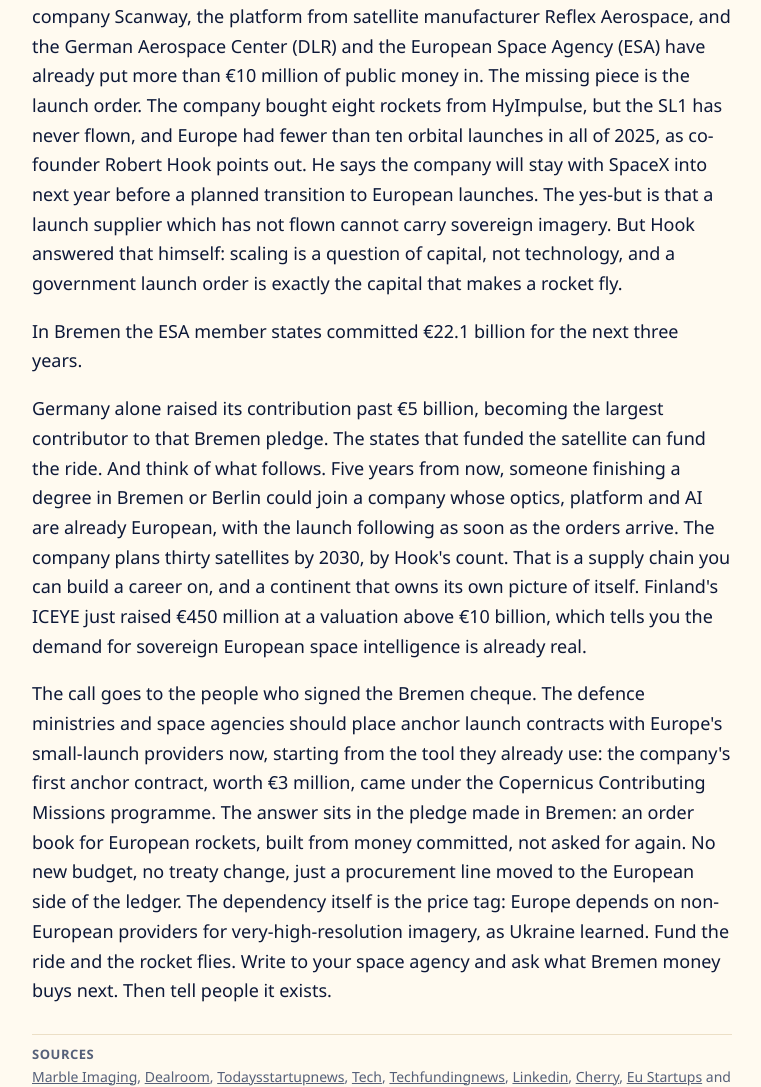
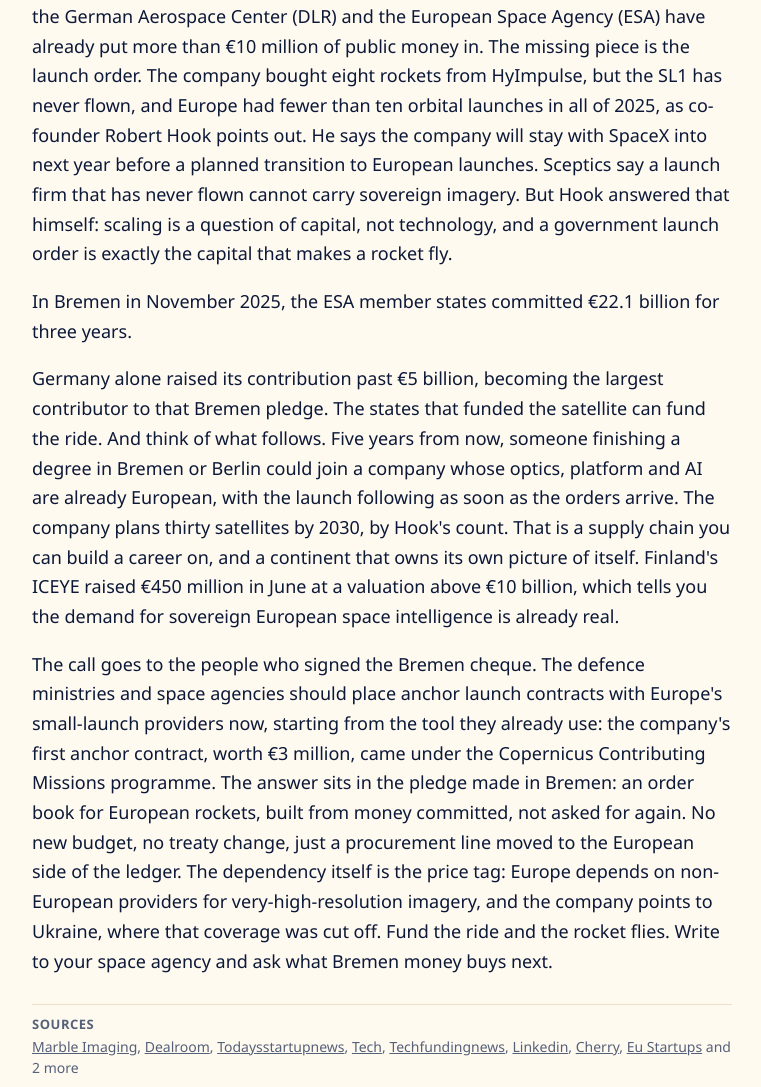
Before and after one commit to news-officina/europa-surgit, a plain HTML site: page 2026/11/europe-funds-the-satellite-but-spacex-flies-it-stop/index.html in a window 1280 px wide. Shown: the part 1629-2716 px from the top of the page, without its empty margins (258-1019 px from the left). Drawn offline with Linux system fonts and the light colour scheme.

Commit message:
Update site

```diff
--- a/2026/11/europe-funds-the-satellite-but-spacex-flies-it-stop/index.html
+++ b/2026/11/europe-funds-the-satellite-but-spacex-flies-it-stop/index.html
@@ -17,7 +17,7 @@
 <meta property="og:image:height" content="768">
 <meta property="og:image:alt" content="A figure completes the final link of a golden chain rising from a workshop toward a satellite in a sunrise sky.">
 <meta property="article:published_time" content="2026-11-14T20:19:02.342Z">
-<meta property="article:modified_time" content="2026-11-14T20:19:45.988Z">
+<meta property="article:modified_time" content="2026-11-14T21:53:42.386Z">
 <meta name="twitter:card" content="summary_large_image">
 <meta name="twitter:title" content="Europe funds the satellite but SpaceX flies it. Stop that.">
 <meta name="twitter:description" content="A Bremen satellite with paying customers is set to launch on an American rocket, while the €22.1 billion pledged in Bremen sits next to European launch firms that need orders. Buy the rockets and the satellite chain becomes fully European.">
@@ -40,11 +40,11 @@
 <time class="date" datetime="2026-11-14">14 November 2026</time>
 
 <figure><img src="../../../images/516e8904-38bd-4fb4-a6db-a44d914f5515.jpg" alt="A figure completes the final link of a golden chain rising from a workshop toward a satellite in a sunrise sky." width="1344" height="768"><figcaption>Illustration generated with AI.</figcaption></figure>
-<p class="body">A satellite from Marble Imaging, a startup founded in Bremen, passed its vibration tests in October and is fully funded. Marble Sat-1 ships to California in December and flies in February 2027. The Bremen startup already earns several million euros a year from more than ten customers, with over €20 million in data contracts waiting, and just raised another €6 million from Cherry Ventures. This is Germany's first commercial very-high-resolution satellite constellation, and it exists. The part that stings: the satellite itself will ride to orbit on SpaceX. Europe's eyes will launch American until the rockets the company bought from the rocket company HyImpulse fly.</p>
-<p class="body">What holds the chain broken is not the hardware. The optics come from Polish company Scanway, the platform from satellite manufacturer Reflex Aerospace, and the German Aerospace Center (DLR) and the European Space Agency (ESA) have already put more than €10 million of public money in. The missing piece is the launch order. The company bought eight rockets from HyImpulse, but the SL1 has never flown, and Europe had fewer than ten orbital launches in all of 2025, as co-founder Robert Hook points out. He says the company will stay with SpaceX into next year before a planned transition to European launches. The yes-but is that a launch supplier which has not flown cannot carry sovereign imagery. But Hook answered that himself: scaling is a question of capital, not technology, and a government launch order is exactly the capital that makes a rocket fly.</p>
-<p class="body">In Bremen the ESA member states committed €22.1 billion for the next three years.</p>
-<p class="body">Germany alone raised its contribution past €5 billion, becoming the largest contributor to that Bremen pledge. The states that funded the satellite can fund the ride. And think of what follows. Five years from now, someone finishing a degree in Bremen or Berlin could join a company whose optics, platform and AI are already European, with the launch following as soon as the orders arrive. The company plans thirty satellites by 2030, by Hook's count. That is a supply chain you can build a career on, and a continent that owns its own picture of itself. Finland's ICEYE just raised €450 million at a valuation above €10 billion, which tells you the demand for sovereign European space intelligence is already real.</p>
-<p class="body">The call goes to the people who signed the Bremen cheque. The defence ministries and space agencies should place anchor launch contracts with Europe's small-launch providers now, starting from the tool they already use: the company's first anchor contract, worth €3 million, came under the Copernicus Contributing Missions programme. The answer sits in the pledge made in Bremen: an order book for European rockets, built from money committed, not asked for again. No new budget, no treaty change, just a procurement line moved to the European side of the ledger. The dependency itself is the price tag: Europe depends on non-European providers for very-high-resolution imagery, as Ukraine learned. Fund the ride and the rocket flies. Write to your space agency and ask what Bremen money buys next. Then tell people it exists.</p>
+<p class="body">A satellite from Marble Imaging, a startup founded in Bremen, passed its vibration tests in October and is fully funded. Marble Sat-1 ships to California in December and flies in February 2027. The Bremen startup already earns several million euros a year from more than ten customers, with over €20 million in data contracts waiting, and just raised another €6 million from Cherry Ventures. This is Germany's first commercial very-high-resolution satellite constellation, and it exists. The part that stings: the satellite itself will ride to orbit on SpaceX. Europe's eyes will launch American until the eight rockets the company bought from HyImpulse fly.</p>
+<p class="body">What holds the chain broken is not the hardware. The optics come from Polish company Scanway, the platform from satellite manufacturer Reflex Aerospace, and the German Aerospace Center (DLR) and the European Space Agency (ESA) have already put more than €10 million of public money in. The missing piece is the launch order. The company bought eight rockets from HyImpulse, but the SL1 has never flown, and Europe had fewer than ten orbital launches in all of 2025, as co-founder Robert Hook points out. He says the company will stay with SpaceX into next year before a planned transition to European launches. Sceptics say a launch firm that has never flown cannot carry sovereign imagery. But Hook answered that himself: scaling is a question of capital, not technology, and a government launch order is exactly the capital that makes a rocket fly.</p>
+<p class="body">In Bremen in November 2025, the ESA member states committed €22.1 billion for three years.</p>
+<p class="body">Germany alone raised its contribution past €5 billion, becoming the largest contributor to that Bremen pledge. The states that funded the satellite can fund the ride. And think of what follows. Five years from now, someone finishing a degree in Bremen or Berlin could join a company whose optics, platform and AI are already European, with the launch following as soon as the orders arrive. The company plans thirty satellites by 2030, by Hook's count. That is a supply chain you can build a career on, and a continent that owns its own picture of itself. Finland's ICEYE raised €450 million in June at a valuation above €10 billion, which tells you the demand for sovereign European space intelligence is already real.</p>
+<p class="body">The call goes to the people who signed the Bremen cheque. The defence ministries and space agencies should place anchor launch contracts with Europe's small-launch providers now, starting from the tool they already use: the company's first anchor contract, worth €3 million, came under the Copernicus Contributing Missions programme. The answer sits in the pledge made in Bremen: an order book for European rockets, built from money committed, not asked for again. No new budget, no treaty change, just a procurement line moved to the European side of the ledger. The dependency itself is the price tag: Europe depends on non-European providers for very-high-resolution imagery, and the company points to Ukraine, where that coverage was cut off. Fund the ride and the rocket flies. Write to your space agency and ask what Bremen money buys next.</p>
 <aside class="sources" aria-label="Sources">
 <h2>Sources</h2>
 <p><a href="https://www.marble-imaging.de/news/marble-imaging-raises-additional-6-million-led-by-cherry-ventures" target="_blank" rel="noopener noreferrer">Marble Imaging</a>, <a href="https://dealroom.co/news/170612-marble-imaging-lands-6m-from-cherry-to-scale-europe-s-sovereign-satellit/" target="_blank" rel="noopener noreferrer">Dealroom</a>, <a href="https://www.todaysstartupnews.com/startups/marble-imaging-raises-6m-cherry-ventures-sovereign-satellite-imagery-germany" target="_blank" rel="noopener noreferrer">Todaysstartupnews</a>, <a href="https://tech.eu/2026/11/09/satellite-sovereignty-takes-centre-stage-as-marble-imaging-raises-eur6m/" target="_blank" rel="noopener noreferrer">Tech</a>, <a href="https://techfundingnews.com/marble-imaging-6m-sovereign-satellite-imagery-spacex-launch/" target="_blank" rel="noopener noreferrer">Techfundingnews</a>, <a href="https://www.linkedin.com/posts/robinhaak_marbleimaging-robincapital-spacetech-activity-7525480413092564992-ZGLN" target="_blank" rel="noopener noreferrer">Linkedin</a>, <a href="https://www.cherry.vc/founder-companies/marble-imaging" target="_blank" rel="noopener noreferrer">Cherry</a>, <a href="https://www.eu-startups.com/2025/12/ahead-of-its-2026-satellite-launch-marble-imaging-raises-e5-3-million-to-scale-vhr-earth-observation/" target="_blank" rel="noopener noreferrer">Eu Startups</a> and 2 more</p>
```
